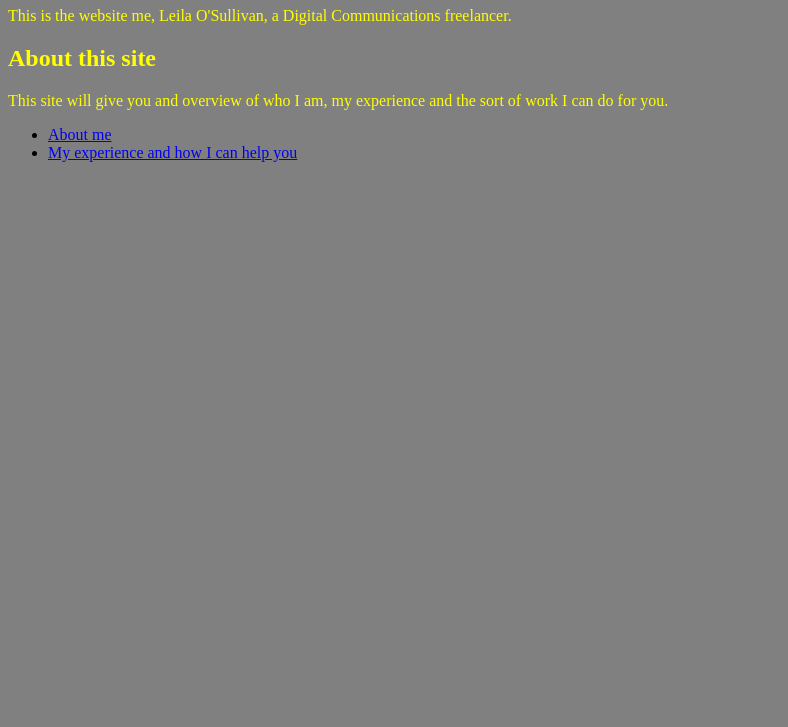
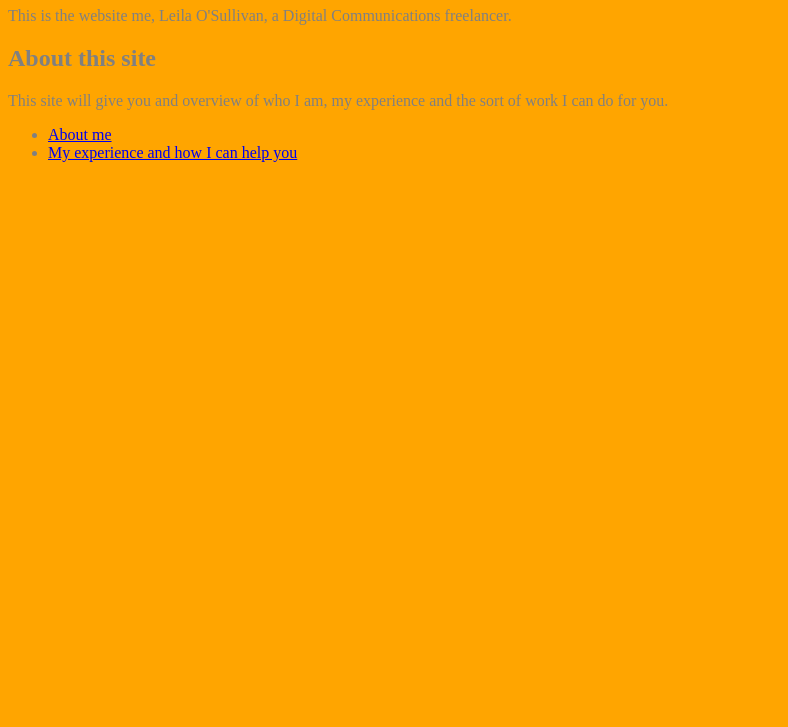
Before and after one commit to leilaos/leilaos.github.io, a plain HTML site: page index.html in a window 1280 px wide. Shown: the part 73-800 px from the top of the page, without its empty margins (0-788 px from the left). Drawn offline with Linux system fonts and the light colour scheme.

Commit message:
amended background color and added styling to ul, li

```diff
--- a/css/style.css
+++ b/css/style.css
@@ -1,11 +1,11 @@
 body {
-	background-color: gray;
+	background-color: orange;
 }
 
 h1, h2, p {
-	color: yellow
+	color: gray
 }
 
-link {
-	color: orange
+ul, li, link {
+	color: gray
 }
```
